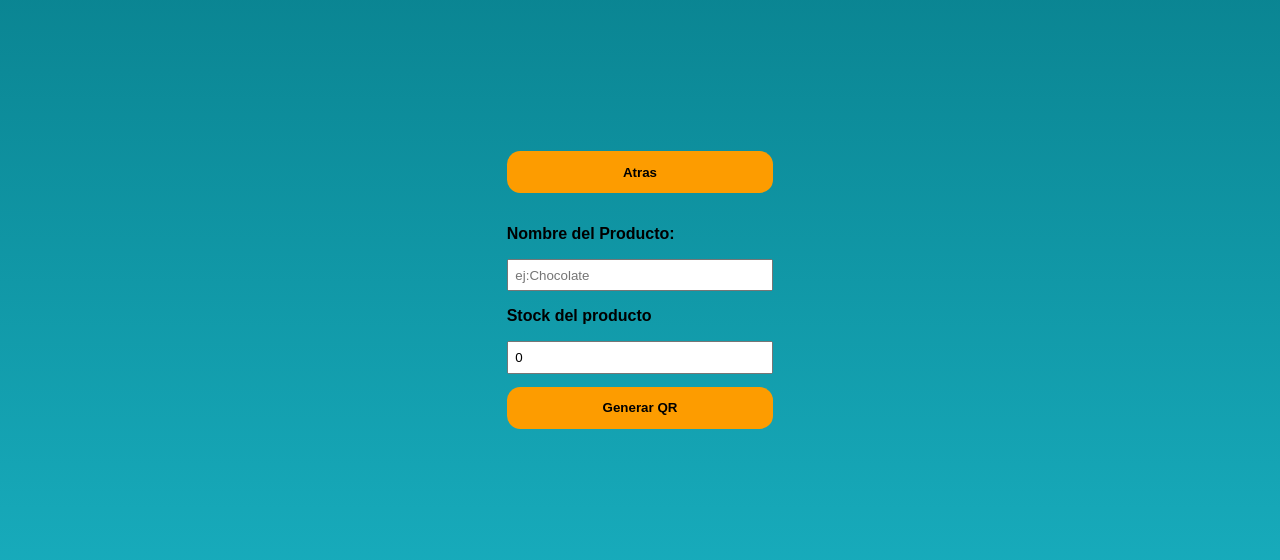
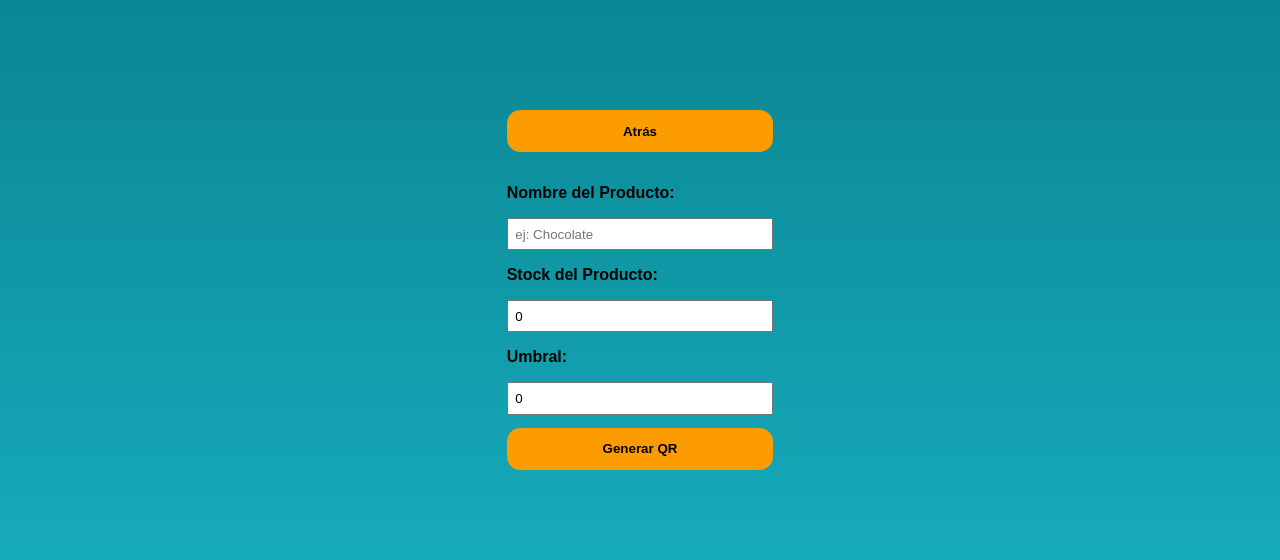
Before and after one commit to Gestion-De-Stock-QR/gestor-De-Stock-QR, a React (Vite) app in the folder front/: page /agregar-nuevo-producto in a window 1280 px wide. Shown: the part 110-670 px from the top of the page. Built offline with nearby package versions, Linux system fonts and the light colour scheme.

Commit message:
añadi el nuevo prpdocuto llamandoa  al ap

```diff
--- a/front/src/components/pages/Producto/NuevoProducto.jsx
+++ b/front/src/components/pages/Producto/NuevoProducto.jsx
@@ -1,34 +1,61 @@
-import React, { useState } from 'react';
-import { QRCodeCanvas } from 'qrcode.react';
-import '../../../styles/nuevoProducto.css';
-import { useNavigate } from 'react-router-dom';
+import React, { useState } from "react";
+import { QRCodeCanvas } from "qrcode.react";
+import "../../../styles/nuevoProducto.css";
+import { useNavigate } from "react-router-dom";
+import { crearProducto } from "../../../servicios/productoService";
 
 export const NuevoProducto = () => {
-  const [nombreDelProducto, setNombreDelProducto] = useState('');
+  const [nombreDelProducto, setNombreDelProducto] = useState("");
   const [stockDelProducto, setStockDelProducto] = useState(0);
-  const [qrCodeData, setQrCodeData] = useState('');
+  const [umbralDelProducto, setUmbralDelProducto] = useState(0);
+  const [qrCodeData, setQrCodeData] = useState("");
   const navigate = useNavigate();
 
   const handleInputChangeNombre = (event) => {
     setNombreDelProducto(event.target.value);
   };
 
-  //nombre, stock, umbral
-  const handleInputChangeStock=(event)=>{
-    setStockDelProducto(event.target.value);
-  }
+  const handleInputChangeStock = (event) => {
+    setStockDelProducto(Number(event.target.value));
+  };
+
+  const handleInputChangeUmbral = (event) => {
+    setUmbralDelProducto(Number(event.target.value));
+  };
+
+  const handleCrearProducto = async (producto) => {
+    try {
+      const response = await crearProducto(producto);
+      setQrCodeData(response.id);
+    } catch (error) {
+      console.error("Error registrando:", error);
+    }
+  };
 
   const handleGeneracionQR = () => {
-    if (nombreDelProducto.trim() === '') {
-      alert('Por favor, ingresa un nombre de producto.');
+    if (
+      nombreDelProducto.trim() === "" ||
+      stockDelProducto <= 0 ||
+      umbralDelProducto < 0
+    ) {
+      alert("Por favor, completa todos los campos correctamente.");
       return;
     }
-    //EN VEZ DE AÑADIR EL NOMBRE DEBERIA IR EL ID PARA MATCHEAR CON LA BASE DE DATROS Y PONER MAS INFO
-    setQrCodeData(nombreDelProducto);
+
+    const producto = {
+      nombre: nombreDelProducto,
+      stock: stockDelProducto,
+      umbral: umbralDelProducto,
+    };
+
+    handleCrearProducto(producto);
+
   };
 
+
+
   const handleDescargaQR = () => {
-    const canvas = document.getElementById('qrCodeCanvas');
+    const canvas = document.getElementById("qrCodeCanvas");
     const pngUrl = canvas
       .toDataURL("image/png")
       .replace("image/png", "image/octet-stream");
@@ -40,18 +67,18 @@ export const NuevoProducto = () => {
     document.body.removeChild(downloadLink);
   };
 
-  const handleAtras = ()=>{
-    navigate('/');
-  }
+  const handleAtras = () => {
+    navigate("/");
+  };
 
   return (
     <div className="container-nuevoProducto">
-        <button onClick={ handleAtras }>Atras</button>
+      <button onClick={handleAtras}>Atrás</button>
       <form>
         <div className="form-group">
           <label htmlFor="productName">Nombre del Producto:</label>
           <input
-            placeholder='ej:Chocolate'
+            placeholder="ej: Chocolate"
             type="text"
             id="productName"
             value={nombreDelProducto}
@@ -59,7 +86,7 @@ export const NuevoProducto = () => {
           />
         </div>
         <div className="form-group">
-          <label htmlFor="productStock">Stock del producto</label>
+          <label htmlFor="productStock">Stock del Producto:</label>
           <input
             type="number"
             id="productStock"
@@ -67,23 +94,38 @@ export const NuevoProducto = () => {
             onChange={handleInputChangeStock}
           />
         </div>
-        {/*CUANDO APRETA ESTE BOTON DEBERIA TAMBIEN GUARDAR LA INFO EN LA BD*/}
-        <button className='boton-generar-qr' type="button" onClick={handleGeneracionQR}>
+        <div className="form-group">
+          <label htmlFor="productUmbral">Umbral:</label>
+          <input
+            type="number"
+            id="productUmbral"
+            value={umbralDelProducto}
+            onChange={handleInputChangeUmbral}
+          />
+        </div>
+        <button
+          className="boton-generar-qr"
+          type="button"
+          onClick={handleGeneracionQR}
+        >
           Generar QR
         </button>
       </form>
 
       {qrCodeData && (
         <div className="qr-container">
-          <QRCodeCanvas className='QR'
+          <QRCodeCanvas
+            className="QR"
             id="qrCodeCanvas"
             value={qrCodeData}
             size={300}
             level={"H"}
             includeMargin={true}
           />
-          <div className="container-boton-imprimir-qr" >
-            <button className='boton-qr-imprimir' onClick={handleDescargaQR}>Descargar QR para imprimir</button>
+          <div className="container-boton-imprimir-qr">
+            <button className="boton-qr-imprimir" onClick={handleDescargaQR}>
+              Descargar QR para imprimir
+            </button>
           </div>
         </div>
       )}
--- a/front/src/servicios/productoService.js
+++ b/front/src/servicios/productoService.js
@@ -11,7 +11,7 @@ const API_URL = `${host}/producto`;
 //    "umbral": 10
 //  }
 
-const crear = async (producto) => {
+export const crearProducto = async (producto) => {
 
 
     const respuesta = await axios.post(`${API_URL}/crear`,producto )
@@ -77,4 +77,4 @@ const obtenerAll = async () => {
 
 };
 
-export default { ingresarStock, egresoDeStock, crear, getProducto, obtenerAll };
+export default { ingresarStock, egresoDeStock, crearProducto, getProducto, obtenerAll };
```
